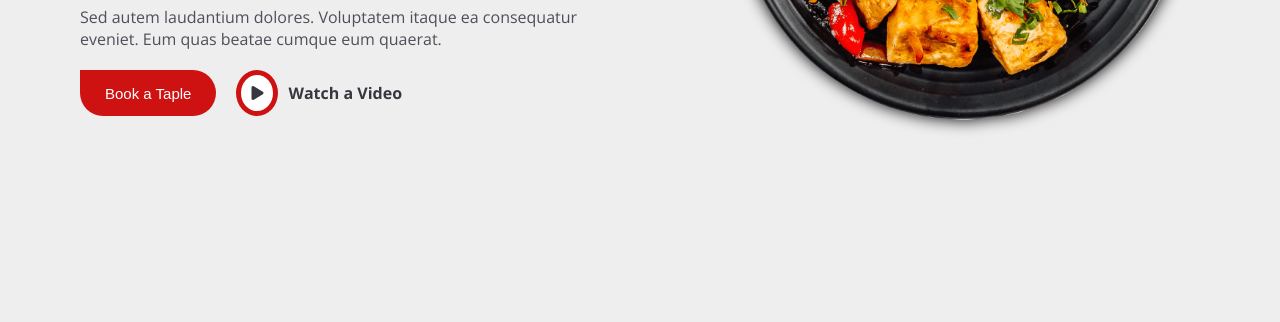
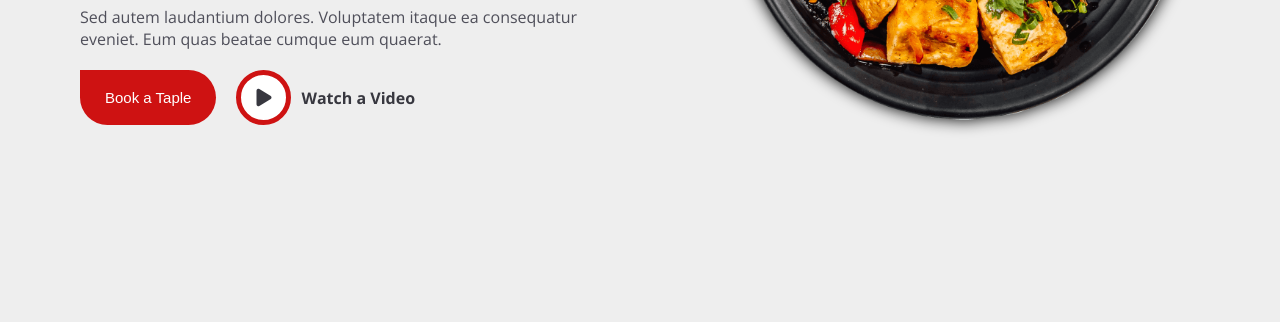
Before and after one commit to Mmy2000/Mealify, a plain HTML site: page index.html in a window 1280 px wide. Shown: the part 478-800 px from the top of the page. Drawn offline with nearby package versions, Linux system fonts and the light colour scheme.

Commit message:
updating

```diff
--- a/css/style.css
+++ b/css/style.css
@@ -186,14 +186,19 @@ body {
 
 .header .caption .button-2 .icon i {
     padding: 10px 10px;
+    font-size: 20px;
 }
 
 .header .caption .button-2 .icon {
     display: flex;
+    width: 55px;
+    height: 55px;
     border-radius: 50%;
     border: #ce1212 5px solid;
     background-color: white;
     margin-right: 10px;
+    align-items: center;
+    justify-content: center;
 }
 
 .header .caption .buttons .button-1:hover {
```
